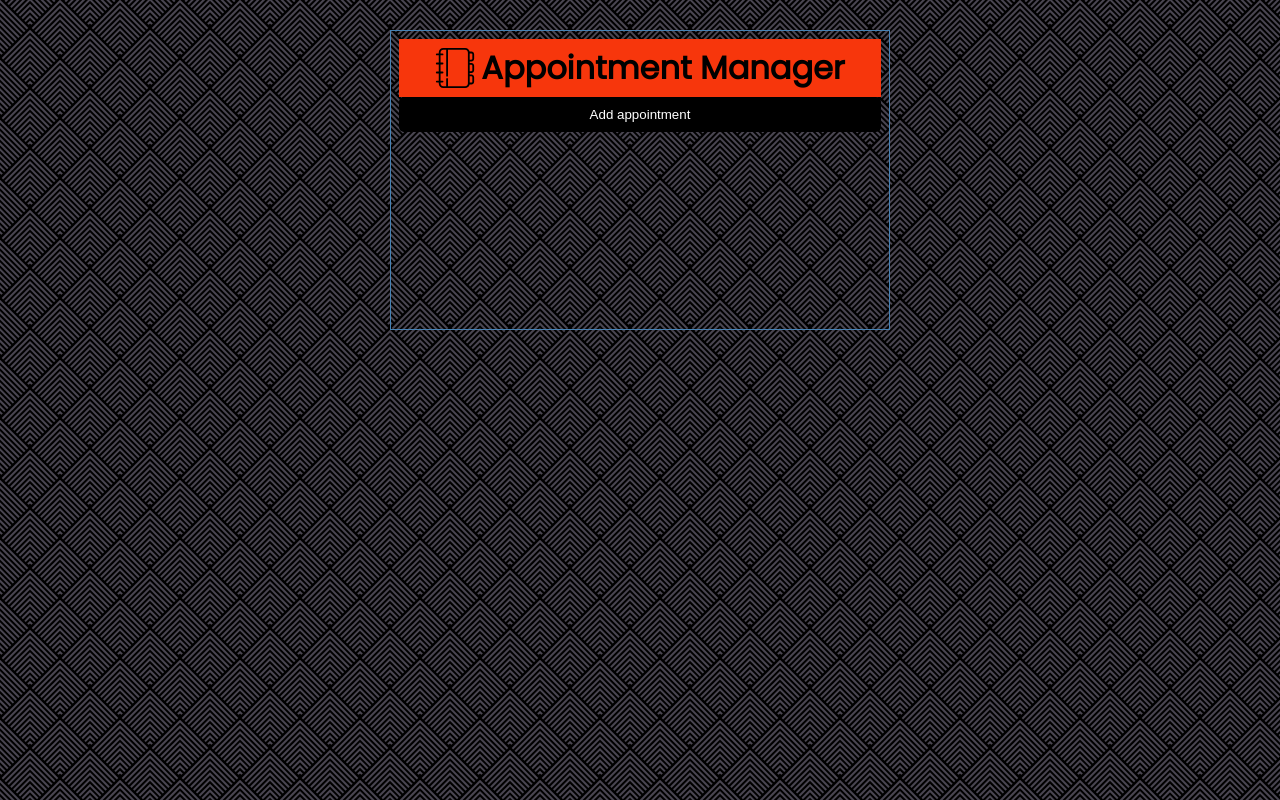
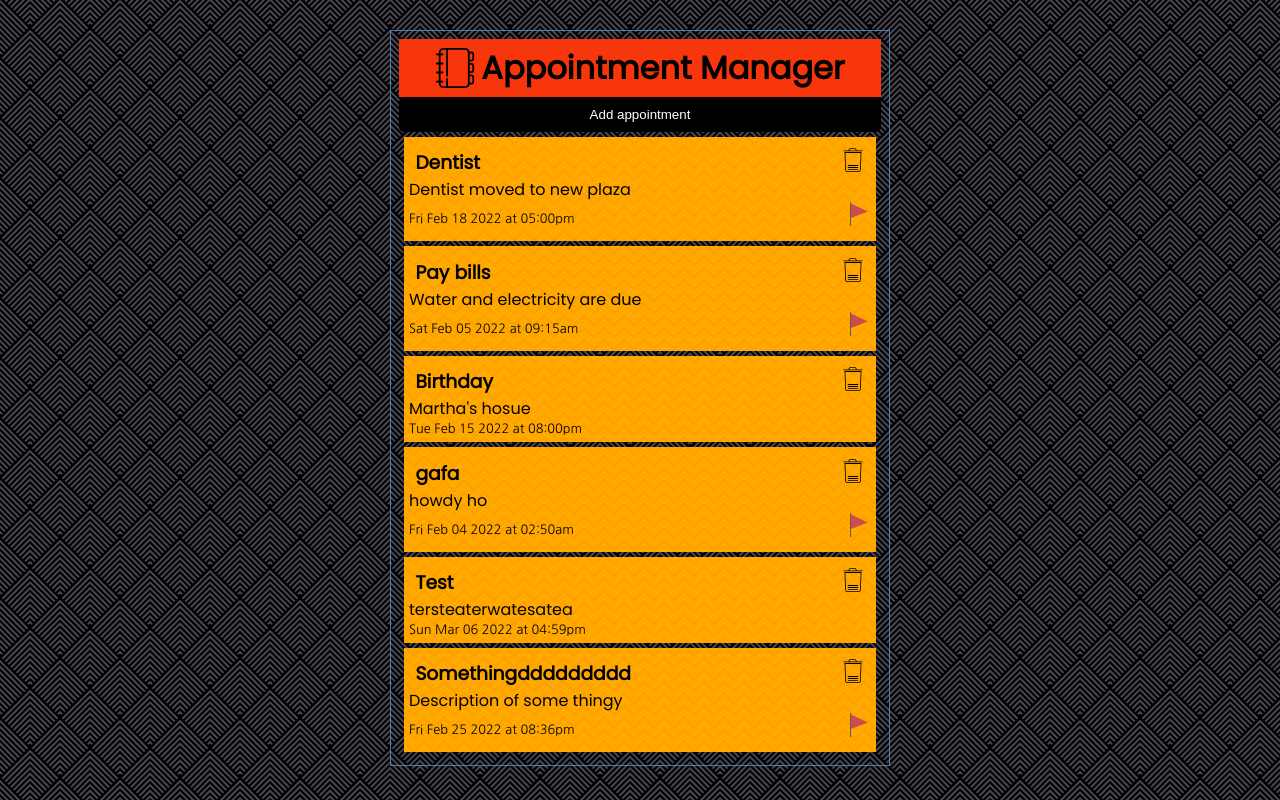
Before and after one commit to jmiguelcastellanosj/ap-m, a React (Create React App) app: page / in a window 1280 px wide. Built offline with nearby package versions, Linux system fonts and the light colour scheme; no server answers; data requests are answered from the project's data file.

Commit message:
reset fetch requests to work locally with json-server

```diff
--- a/db.json
+++ b/db.json
@@ -44,7 +44,7 @@
     },
     {
       "title": "gafa",
-      "details": "gyer45y",
+      "details": "howdy ho",
       "important": true,
       "date": [
         2,
@@ -72,7 +72,7 @@
     },
     {
       "title": "Somethingddddddddd",
-      "details": "Description of somethingyeeeeeeeeeeeeeey",
+      "details": "Description of some thingy",
       "important": true,
       "date": [
         2,
@@ -83,20 +83,6 @@
         "pm"
       ],
       "id": 7
-    },
-    {
-      "title": "yrte",
-      "details": "",
-      "important": false,
-      "date": [
-        10,
-        23,
-        2025,
-        "01",
-        "00",
-        "am"
-      ],
-      "id": 8
     }
   ]
 }
--- a/src/components/Appointment.js
+++ b/src/components/Appointment.js
@@ -12,8 +12,8 @@ function Appointment({ appointment }) {
   const { updateAppointments } = useContext(AppUpdateContext)
 
   const deleteAppointment = async (id) => {
-    // await fetch(`http://localhost:5000/appointments/${id}`, {
-    await fetch(`https://my-json-server.typicode.com/jmiguelcastellanosj/appt-mngr/appointments/${id}`, {
+    await fetch(`http://localhost:5000/appointments/${id}`, {
+    // await fetch(`https://my-json-server.typicode.com/jmiguelcastellanosj/appt-mngr/appointments/${id}`, {
       method: "DELETE"
     })
     updateAppointments(appointments.filter( (appt) => appt.id !== id ))
--- a/src/views/AddAppointmentForm.js
+++ b/src/views/AddAppointmentForm.js
@@ -27,8 +27,8 @@ function AddAppointmentForm() {
 
   // add single appointment obj to db
   const addAppt = async (appt) => {
-    // const res = await fetch("http://localhost:5000/appointments", {
-    const res = await fetch("https://my-json-server.typicode.com/jmiguelcastellanosj/ap-m/appointments", {
+    const res = await fetch("http://localhost:5000/appointments", {
+    // const res = await fetch("https://my-json-server.typicode.com/jmiguelcastellanosj/ap-m/appointments", {
       method: "POST",
       headers: { "Content-type": "application/json" },
       body: JSON.stringify(appt)
--- a/src/views/Dashboard.js
+++ b/src/views/Dashboard.js
@@ -7,8 +7,8 @@ function Dashboard() {
   const {updateAppointments} = useContext(AppUpdateContext)
 
   const fetchAppointmentList = async () => {
-    // const res = await fetch("http://localhost:5000/appointments");
-    const res = await fetch("https://my-json-server.typicode.com/jmiguelcastellanosj/ap-m/appointments");
+    const res = await fetch("http://localhost:5000/appointments");
+    // const res = await fetch("https://my-json-server.typicode.com/jmiguelcastellanosj/ap-m/appointments");
     const data = await res.json();
 
     return data;
--- a/src/views/EditAppointment.js
+++ b/src/views/EditAppointment.js
@@ -23,8 +23,8 @@ function EditAppointment() {
 
   //fetch appointment (SINGULAR)
   const fetchAppointment = async (id) => {
-    // const res = await fetch(`http://localhost:5000/appointments/${id}`);
-    const res = await fetch(`https://my-json-server.typicode.com/jmiguelcastellanosj/ap-m/appointments/${id}`);
+    const res = await fetch(`http://localhost:5000/appointments/${id}`);
+    // const res = await fetch(`https://my-json-server.typicode.com/jmiguelcastellanosj/ap-m/appointments/${id}`);
     const data = await res.json();
 
     return data;
@@ -52,11 +52,11 @@ function EditAppointment() {
   const [ampm, setAmpm] = useState("am")
 
   useEffect(() => {
-    (async function fetchShit() {
-      // const res = await fetch(`http://localhost:5000/appointments/${appToEdit}`)
-      const res = await fetch(`https://my-json-server.typicode.com/jmiguelcastellanosj/ap-m/appointments/${appToEdit}`)
+    (async function fetchStuff() {
+      const res = await fetch(`http://localhost:5000/appointments/${appToEdit}`)
+      // const res = await fetch(`https://my-json-server.typicode.com/jmiguelcastellanosj/ap-m/appointments/${appToEdit}`)
       const data = await res.json()
-      // console.log("fetchShiet",data)
+      // console.log("fetchStuff",data)
       // console.log(data.date[0], data.date[1], data.date[2]) //m d a
       // console.log(new Date(`${data.date[0]}-${data.date[1]}-${data.date[2]}`).toDateString())
 
@@ -71,8 +71,8 @@ function EditAppointment() {
   }, [])
 
   const updateAppt = async (appt) => {
-    // await fetch(`http://localhost:5000/appointments/${appToEdit}`,
-    await fetch(`https://my-json-server.typicode.com/jmiguelcastellanosj/ap-m/appointments/${appToEdit}`,
+    await fetch(`http://localhost:5000/appointments/${appToEdit}`,
+    // await fetch(`https://my-json-server.typicode.com/jmiguelcastellanosj/ap-m/appointments/${appToEdit}`,
       {
         method: "PUT",
         headers: { "Content-type": "application/json" },
@@ -147,7 +147,7 @@ function EditAppointment() {
             <label>Mark as important: </label>
             <input type="checkbox" checked={important} onChange={event => setImportant(event.currentTarget.checked)} />
           </div>
-          <input type="submit" value="Add appointment" />
+          <input type="submit" value="Apply change" />
 
       </form>
 
```
